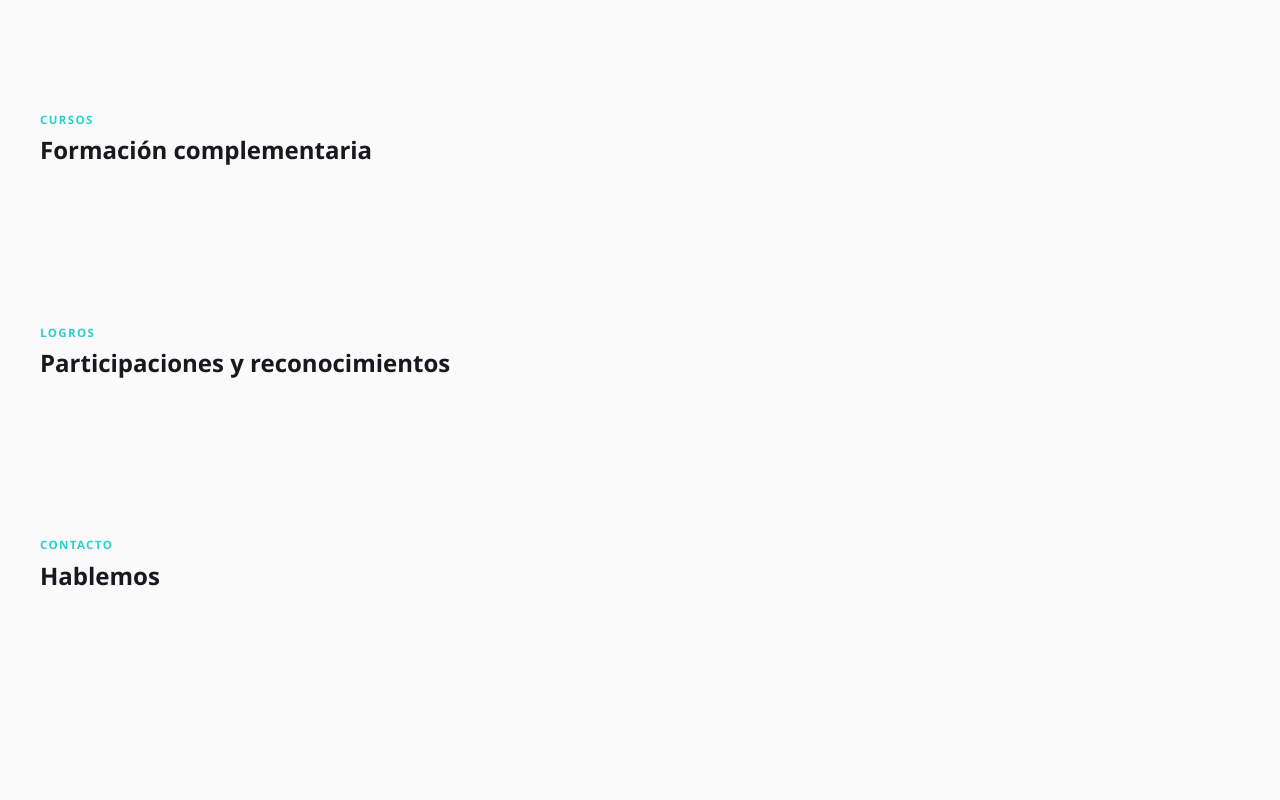
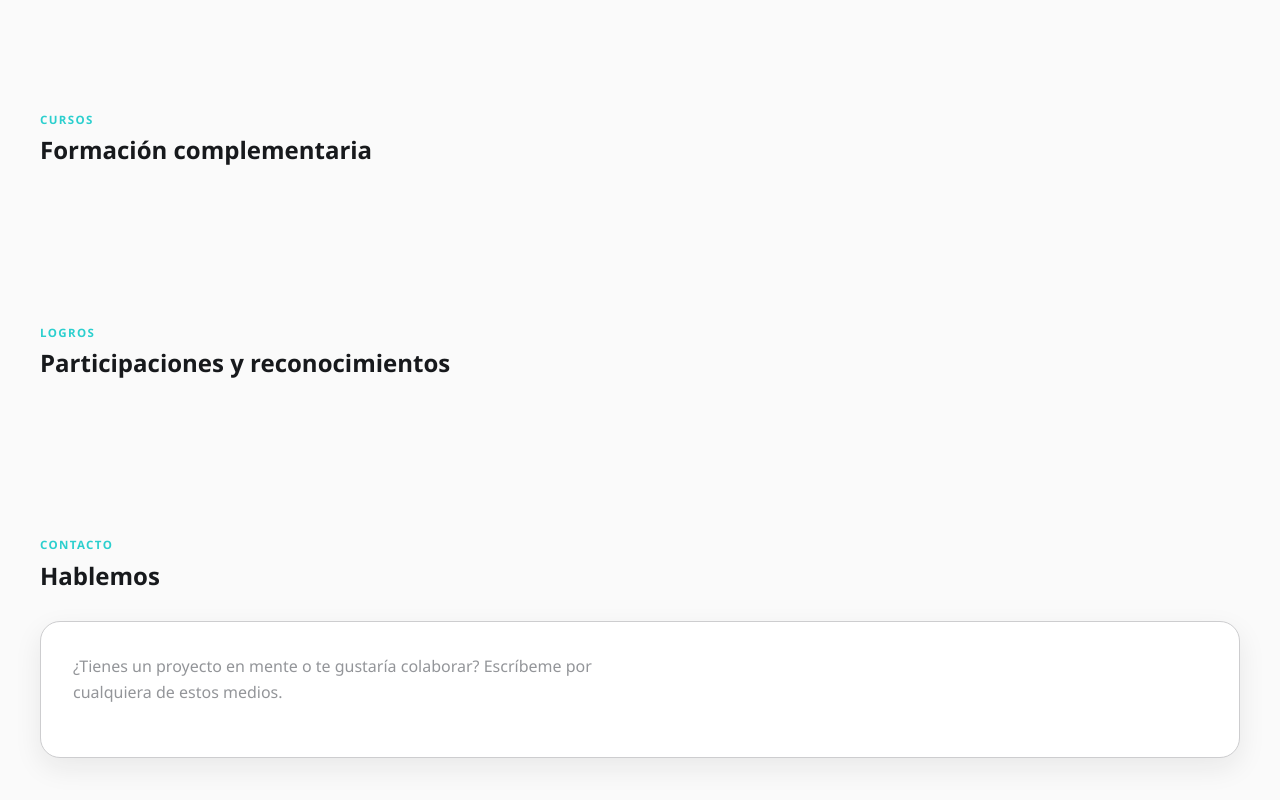
Before and after one commit to Daniel-Cisneros-Rojas/Portafolio-personal, a React (Vite) app: page / in a window 1280 px wide. Shown: the part 1436-2236 px from the top of the page. Before the commit the page ends 2185 px from the top, so only its background shows below. Built offline with nearby package versions, Linux system fonts and the light colour scheme.

Commit message:
mejora disposicion de espacios al usar el menu de navegacion

```diff
--- a/src/components/common/Section.tsx
+++ b/src/components/common/Section.tsx
@@ -10,9 +10,9 @@ type SectionProps = {
 
 export function Section({ id, eyebrow, title, children, className = '' }: SectionProps) {
   return (
-    <section id={id} className={`section ${className}`.trim()}>
+    <section className={`section ${className}`.trim()}>
       {(eyebrow || title) && (
-        <div className="section-heading">
+        <div id={id} className="section-heading">
           {eyebrow ? <p className="section-eyebrow">{eyebrow}</p> : null}
           {title ? <h2>{title}</h2> : null}
         </div>
--- a/src/config/ui.ts
+++ b/src/config/ui.ts
@@ -45,6 +45,7 @@ export const UI_TEXT = {
     copy: 'Copiar',
     copied: '✓ Copiado',
     copyTitle: (label: string) => `Copiar ${label}`,
+    intro: '¿Tienes un proyecto en mente o te gustaría colaborar? Escríbeme por cualquiera de estos medios.',
   },
   projectPage: {
     back: '← Volver',
--- a/src/pages/HomePage.tsx
+++ b/src/pages/HomePage.tsx
@@ -35,6 +35,23 @@ function SocialIcon({ kind }: { kind: 'github' | 'linkedin' }) {
   return (
     <svg viewBox="0 0 24 24" preserveAspectRatio="xMidYMid meet" aria-hidden="true" className="social-icon">
       <path d="M20.447 20.452h-3.554v-5.569c0-1.328-.027-3.037-1.852-3.037-1.853 0-2.136 1.445-2.136 2.939v5.667H9.351V9h3.414v1.561h.046c.477-.9 1.637-1.85 3.37-1.85 3.601 0 4.267 2.37 4.267 5.455v6.286zM5.337 7.433c-1.144 0-2.063-.926-2.063-2.065 0-1.138.92-2.063 2.063-2.063 1.14 0 2.064.925 2.064 2.063 0 1.139-.925 2.065-2.064 2.065zm1.782 13.019H3.555V9h3.564v11.452zM22.225 0H1.771C.792 0 0 .774 0 1.729v20.542C0 23.227.792 24 1.771 24h20.451C23.2 24 24 23.227 24 22.271V1.729C24 .774 23.2 0 22.225 0z" fill="currentColor" />
+    </svg>
+  )
+}
+
+function MailIcon() {
+  return (
+    <svg viewBox="0 0 24 24" fill="none" stroke="currentColor" strokeWidth="1.8" strokeLinecap="round" strokeLinejoin="round" aria-hidden="true">
+      <rect x="3" y="5" width="18" height="14" rx="2" />
+      <path d="m3 7 9 6 9-6" />
+    </svg>
+  )
+}
+
+function PhoneIcon() {
+  return (
+    <svg viewBox="0 0 24 24" fill="none" stroke="currentColor" strokeWidth="1.8" strokeLinecap="round" strokeLinejoin="round" aria-hidden="true">
+      <path d="M22 16.92v3a2 2 0 0 1-2.18 2 19.79 19.79 0 0 1-8.63-3.07 19.5 19.5 0 0 1-6-6A19.79 19.79 0 0 1 2.08 4.18 2 2 0 0 1 4.06 2h3a2 2 0 0 1 2 1.72c.13.96.36 1.9.7 2.81a2 2 0 0 1-.45 2.11L8.09 9.91a16 16 0 0 0 6 6l1.27-1.27a2 2 0 0 1 2.11-.45c.91.34 1.85.57 2.81.7A2 2 0 0 1 22 16.92z" />
     </svg>
   )
 }
@@ -242,11 +259,13 @@ export function HomePage() {
       </Section>
 
       <Section id="contact" eyebrow={UI_TEXT.sections.contact.eyebrow} title={UI_TEXT.sections.contact.title}>
+        <div className="contact-panel">
+          <p className="contact-intro">{UI_TEXT.contact.intro}</p>
           <div className="contact-list">
             {personal.email ? (
               <CopyableContact
                 href={`mailto:${personal.email}`}
-              icon={<span>✉</span>}
+                icon={<MailIcon />}
                 label={UI_TEXT.contact.email}
                 displayValue={personal.email}
                 copyValue={personal.email}
@@ -255,7 +274,7 @@ export function HomePage() {
             {personal.phone ? (
               <CopyableContact
                 href={`tel:${personal.phone}`}
-              icon={<span>☎</span>}
+                icon={<PhoneIcon />}
                 label={UI_TEXT.contact.phone}
                 displayValue={personal.phone}
                 copyValue={personal.phone}
@@ -280,6 +299,7 @@ export function HomePage() {
               </a>
             ) : null}
           </div>
+        </div>
       </Section>
     </main>
   )
--- a/src/styles/globals.css
+++ b/src/styles/globals.css
@@ -62,6 +62,7 @@ main {
   flex-direction: column;
   gap: var(--space-2);
   margin-bottom: var(--space-8);
+  scroll-margin-top: var(--space-6);
 }
 
 .section-eyebrow {
@@ -542,6 +543,21 @@ main {
   color: var(--color-primary);
 }
 
+.contact-panel {
+  display: grid;
+  gap: var(--space-5);
+  padding: var(--space-8);
+  border: 1px solid var(--color-border);
+  border-radius: var(--radius-lg);
+  background: var(--color-surface);
+  box-shadow: var(--shadow-soft);
+}
+
+.contact-intro {
+  color: var(--color-muted);
+  max-width: 65ch;
+}
+
 .contact-list {
   display: grid;
   grid-template-columns: repeat(auto-fit, minmax(220px, 1fr));
@@ -559,6 +575,14 @@ main {
   background: var(--color-surface);
   text-decoration: none;
   color: var(--color-foreground);
+  transition: transform 180ms ease, border-color 180ms ease, box-shadow 180ms ease, background-color 180ms ease;
+}
+
+.contact-item:hover,
+.contact-item:focus-visible {
+  transform: translateY(-2px);
+  border-color: var(--color-primary);
+  box-shadow: var(--shadow-soft);
 }
 
 .contact-item > .contact-icon {
@@ -653,8 +677,10 @@ main {
   background: transparent;
   padding: 0.8rem 0.85rem;
   color: var(--color-foreground);
-  font-weight: 600;
-  font-size: 0.75rem;
+  font-weight: 700;
+  font-size: 0.7rem;
+  letter-spacing: 0.06em;
+  text-transform: uppercase;
   text-align: center;
   white-space: nowrap;
   cursor: pointer;
@@ -664,6 +690,7 @@ main {
 
 .contact-copy-button:hover {
   background: var(--color-surface-elevated);
+  color: var(--color-primary);
 }
 
 .contact-copy-button:focus-visible {
@@ -868,6 +895,10 @@ main {
     flex-direction: column;
   }
 
+  .contact-panel {
+    padding: var(--space-5);
+  }
+
   .contact-item-wrapper .contact-copy-button {
     width: 100%;
     border-left: none;
```
Lines whose indentation alone changed are shown as unchanged.
